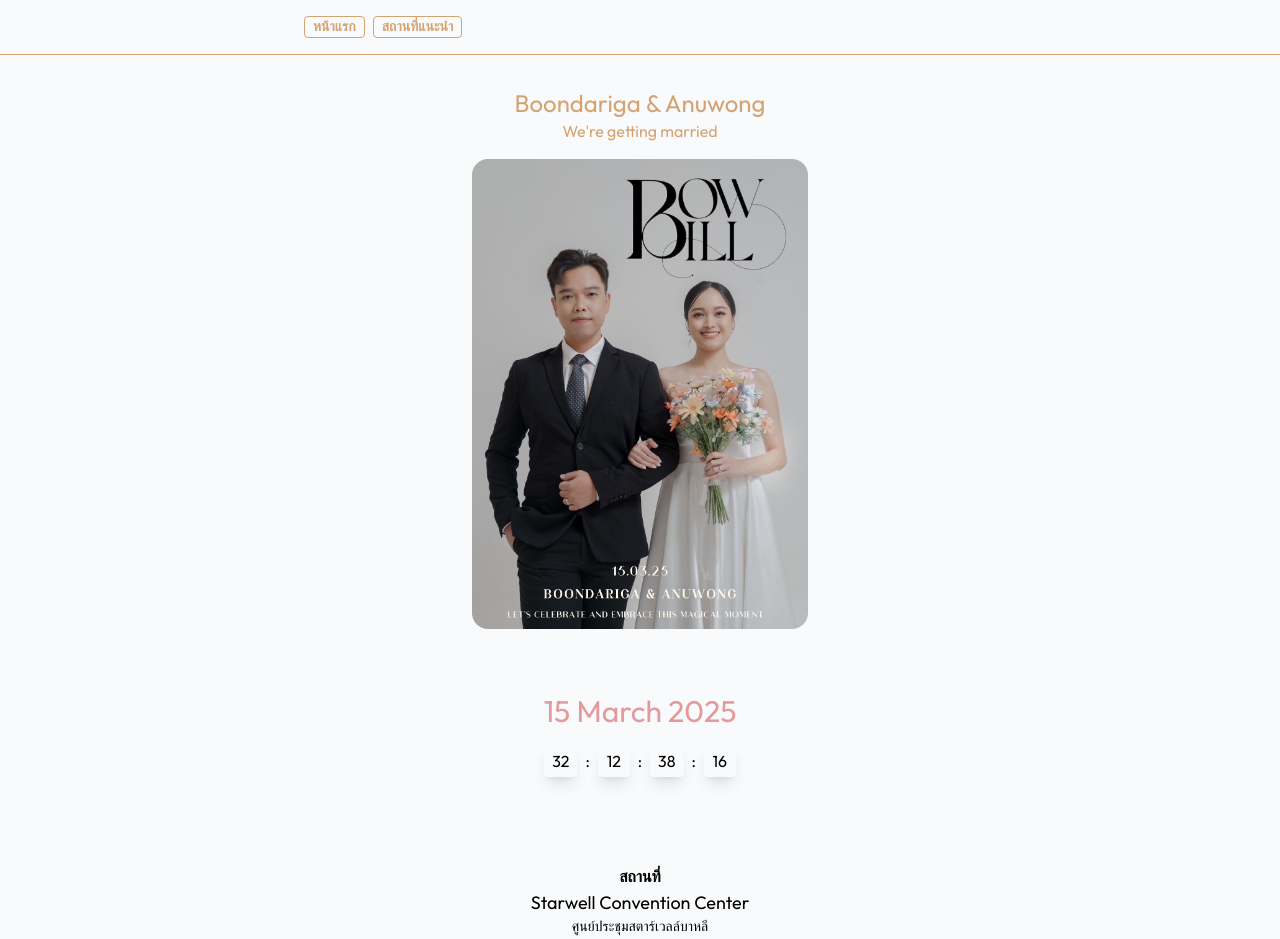
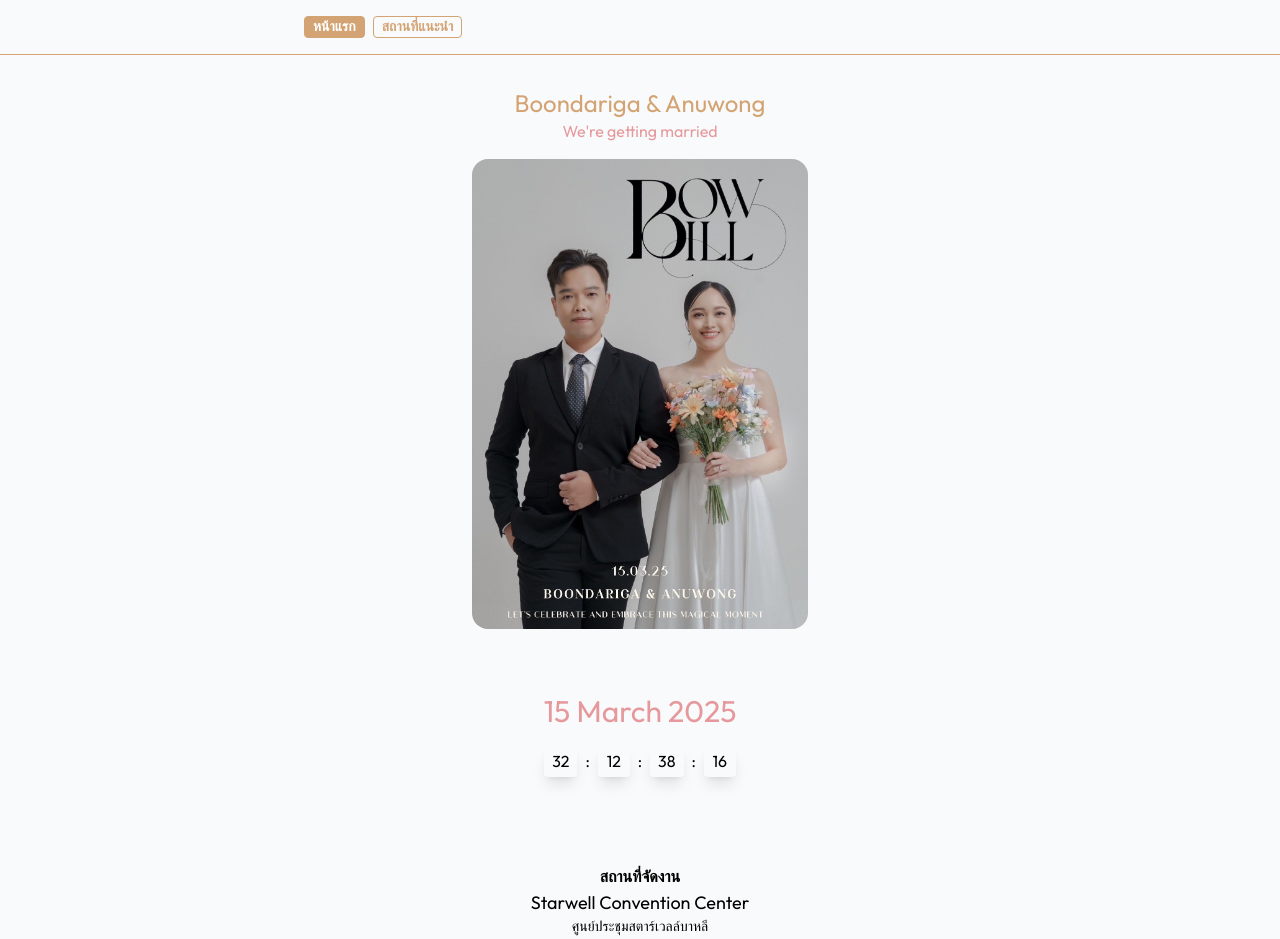
Before and after one commit to anwam/wedding-site, a React (Vite) app: page / in a window 1280 px wide. Shown: the top 939 px of the page. Built offline with nearby package versions, Linux system fonts and the light colour scheme; a web font is replaced by a local one.

Commit message:
feat: add view-transition

```diff
--- a/package.json
+++ b/package.json
@@ -22,7 +22,7 @@
     "react": "^18.3.1",
     "react-countdown": "^2.3.6",
     "react-dom": "^18.3.1",
-    "react-router": "^7.0.1",
+    "react-router": "7.1.5",
     "tailwind-merge": "^3.0.1",
     "tailwindcss-animate": "^1.0.7"
   },
--- a/src/App.tsx
+++ b/src/App.tsx
@@ -17,7 +17,7 @@ function App() {
         <h1 className="text-2xl text-primary text-bold">
           Boondariga & Anuwong
         </h1>
-        <p className="text-primary text-bold">We're getting married</p>
+        <p className="font-normal text-secondary">We're getting married</p>
         <div className="flex justify-center items-center p-8 md:p-0 md:py-4">
           <img
             src={mainImage}
@@ -29,7 +29,7 @@ function App() {
         <Countdown date={date} />
       </div>
       <div className="flex flex-col items-center py-10 aspect-[21/10]">
-        <p className="font-semibold font-thai">สถานที่</p>
+        <p className="font-semibold font-thai">สถานที่จัดงาน</p>
         <p className="text-lg">Starwell Convention Center</p>
         <p className="text-sm font-thai">ศูนย์ประชุมสตาร์เวลล์บาหลี</p>
 
@@ -53,14 +53,14 @@ function App() {
       <div className="w-full aspect-[21/9] flex flex-col items-center py-8 bg-secondary/25 text-gray-700">
         <p className="font-semibold font-thai">รู้จักเจ้าบ่าว - เจ้าสาว</p>
         <div className="flex flex-col gap-x-4 gap-y-8 p-4 px-8 lg:flex-row">
-          <div className="flex flex-col gap-y-2 justify-center items-center p-4 bg-gray-50 rounded-xl font-thai">
+          <div className="flex flex-col gap-y-2 justify-center items-center p-4 bg-gray-50 font-thai">
             <p className="font-bold">เจ้าสาว</p>
             <p>โบว์ - บุณฑริกา ศรีวัฒนพันธุ์</p>
             <div className="overflow-hidden rounded">
               <img src={brideImage} alt="Groom" />
             </div>
           </div>
-          <div className="flex flex-col gap-y-2 justify-center items-center p-4 bg-gray-50 rounded-xl font-thai">
+          <div className="flex flex-col gap-y-2 justify-center items-center p-4 bg-gray-50 font-thai">
             <p className="font-bold">เจ้าบ่าว</p>
             <p>บิล - อนุวงศ์ มงคุดครบุรี</p>
             <div className="overflow-hidden rounded">
--- a/src/components/Layout.tsx
+++ b/src/components/Layout.tsx
@@ -1,12 +1,36 @@
-import { Link, Outlet } from "react-router";
+import { cn } from "@/lib/utils";
+import { NavLink, Outlet } from "react-router";
+
+const links = [
+  {
+    url: "/",
+    text: "หน้าแรก",
+  },
+  {
+    url: "/recommended",
+    text: "สถานที่แนะนำ",
+  },
+];
 
 function Layout() {
   return (
     <div>
       <nav className="p-4 text-primary [&_a]:border [&_a]:border-primary [&_a]:rounded [&_a]:px-2 border-b border-primary font-thai font-bold text-sm">
         <div className="container flex flex-row gap-x-2 mx-auto max-w-2xl">
-          <Link to={"/"}>หน้าแรก</Link>
-          <Link to={"/recommended"}>สถานที่แนะนำ</Link>
+          {links.map((link, index) => (
+            <NavLink
+              viewTransition
+              key={`${link.text}${index}`}
+              to={link.url}
+              className={({ isActive }) =>
+                cn("border border-primary rounded px-2", {
+                  "bg-primary text-white": isActive,
+                })
+              }
+            >
+              {link.text}
+            </NavLink>
+          ))}
         </div>
       </nav>
       <div className="container flex flex-col mx-auto max-w-2xl min-h-dvh">
--- a/src/main.tsx
+++ b/src/main.tsx
@@ -1,22 +1,30 @@
 import { StrictMode } from "react";
 import { createRoot } from "react-dom/client";
-import { BrowserRouter, Route, Routes } from "react-router";
+import { createBrowserRouter, RouterProvider } from "react-router";
 import "./index.css";
 import App from "./App.tsx";
 import Layout from "./components/Layout.tsx";
-import Map from "./pages/Map.tsx";
 import Recommended from "./pages/Recommended.tsx";
+
+const router = createBrowserRouter([
+  {
+    path: "/",
+    element: <Layout />,
+    children: [
+      {
+        index: true,
+        element: <App />,
+      },
+      {
+        path: "recommended",
+        element: <Recommended />,
+      },
+    ],
+  },
+]);
 
 createRoot(document.getElementById("root")!).render(
   <StrictMode>
-    <BrowserRouter>
-      <Routes>
-        <Route path="/" element={<Layout />}>
-          <Route index element={<App />} />
-          <Route path="/map" element={<Map />} />
-          <Route path="/recommended" element={<Recommended />} />
-        </Route>
-      </Routes>
-    </BrowserRouter>
+    <RouterProvider router={router} />
   </StrictMode>
 );
```
Also changed, not shown: 1 other file (tests, documents, lock files or other folders).
